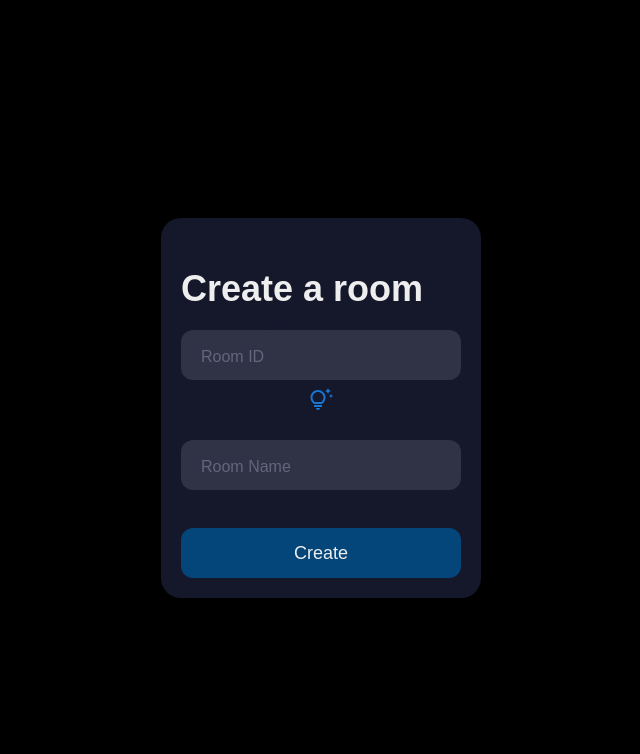
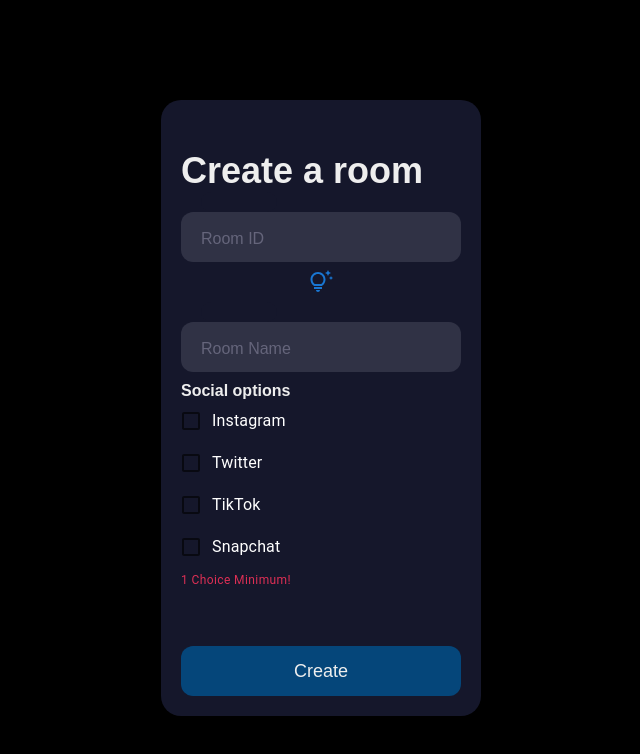
Before and after one commit to HabibiYou/bulletin, a React (Create React App) app: page /create in a window 1280 px wide. Shown: the top 754 px of the page, without its empty margins (319-959 px from the left). Built offline with nearby package versions, Linux system fonts and the light colour scheme; no server answers.

Commit message:
got check boxes and error messages. no function ye

```diff
--- a/src/CreateRoom.js
+++ b/src/CreateRoom.js
@@ -1,6 +1,6 @@
 import { useEffect, useState } from 'react'
 import { useNavigate } from 'react-router-dom'
-import { IconButton  } from '@mui/material';
+import { IconButton, FormControl, FormControlLabel, FormLabel, FormGroup, FormHelperText, Checkbox, Box } from '@mui/material';
 import TipsAndUpdatesOutlinedIcon from '@mui/icons-material/TipsAndUpdatesOutlined';
 
 import './Home.css';
@@ -8,6 +8,19 @@ import './Home.css';
 const CreateRoom = () => {
     const [roomID, setRoomID] = useState("")
     const [newRoomName, setNewRoomName] = useState("")
+
+    //Socials
+    const [socialstate, setSocialState] = useState({
+        instagram: false,
+        twitter: false,
+        tiktok: false,
+        snapchat: false,
+      });
+
+    const [maxSocialsError, setMaxSocialsError] = useState(false)
+    const [minSocialsError, setMinSocialsError] = useState(true)
+
+    const {instagram, twitter, tiktok, snapchat} = socialstate
     const [canCreate, setCanCreate] = useState(false); // is true when valid inputs to create a room
 
     // initally the data will be null bc we haven't reached the server
@@ -16,7 +29,6 @@ const CreateRoom = () => {
     const [placeholderText, setPlaceholderText] = useState("placeholder text notCorrect")
 
     const navigate = useNavigate();
-
 
     //updates data
     const getRoomData = () => {
@@ -41,17 +53,54 @@ const CreateRoom = () => {
     // change colors of roomID as necesarry
     useEffect(() => {
         if (roomID.length < 6 || data[roomID]) {
-            setCanCreate(false)
-            // TODO will need to move these Text functions to a different function to check if valid
             setPlaceholderText("placeholder notCorrect")
         }
         else {
-            console.log(true)
-            setCanCreate(true)
             setPlaceholderText("placeholder correct")
         }
 
     }, [roomID])
+
+    // check all params and make sure it is valid
+    useEffect(() => {
+        if (roomID.length < 6 || data[roomID] || minSocialsError == true || maxSocialsError==true) {
+            setCanCreate(false)
+        }
+        else {
+            setCanCreate(true)
+        }
+
+    }, [roomID, minSocialsError, maxSocialsError])
+
+
+    // check for checkbox validation
+
+    const handleChecked = (event) => {
+        setSocialState({
+          ...socialstate,
+          [event.target.name]: event.target.checked,
+        });
+        console.log(socialstate)
+      };
+
+    useEffect(()=>{
+        const totalChecked = [instagram,twitter,tiktok,snapchat].filter((v) => v ).length
+        if( totalChecked == 0){
+            //Need atleast one
+            setMinSocialsError(true)
+            setMaxSocialsError(false)
+        }
+        else if (totalChecked > 3){
+            setMinSocialsError(false)
+            setMaxSocialsError(true)
+
+        }
+        else{
+            setMinSocialsError(false)
+            setMaxSocialsError(false)
+        }
+    },[socialstate])
+
 
     //Create Room with same params as the JSON
     const createRoom = () => {
@@ -111,10 +160,58 @@ const CreateRoom = () => {
                     <div className="cut"></div>
                     <label htmlFor="roomName" className='placeholder'>Room Name</label>
                 </div>
+
+                <Box sx={{ display: 'flex' }}>
+                    <FormControl component="fieldset" variant="standard">
+                    <div className="subtitle">Social options</div>
+                        <FormGroup>
+                            <FormControlLabel
+                                control={
+                                    <Checkbox name="instagram" checked = {instagram} onChange={handleChecked}/>
+                                }
+                                label="Instagram"
+                                className='form_item_text'
+                            />
+                            <FormControlLabel
+                                control={
+                                    <Checkbox name="twitter"  checked = {twitter}  onChange={handleChecked}/>
+                                }
+                                label="Twitter"
+                                className='form_item_text'
+                            />
+                            <FormControlLabel
+                                control={
+                                    <Checkbox name="tiktok" checked = {tiktok}  onChange={handleChecked}/>
+                                }
+                                label="TikTok"
+                                className='form_item_text'
+                            />
+                            <FormControlLabel
+                                control={
+                                    <Checkbox name="snapchat"  checked = {snapchat}  onChange={handleChecked} />
+                                }
+                                label="Snapchat"
+                                className='form_item_text'
+                            />
+                        </FormGroup>
+                        {minSocialsError &&
+                        <FormHelperText className="form_helper_text_incorrect" >1 Choice Minimum!</FormHelperText>}
+                        {maxSocialsError &&
+                        <FormHelperText className="form_helper_text_incorrect">3 Choice Maximum</FormHelperText>
+                        }
+
+
+
+                    </FormControl>
+
+
+                </Box>
+
+                <br></br>
                 {!canCreate && <button type="text" className="submit" disabled >Create</button>}
                 {canCreate && <button type="text" className="submit" onClick={() => addMyRoom()} >Create</button>}
 
-                <br></br>
+
             </div>
 
         </div>
--- a/src/Home.css
+++ b/src/Home.css
@@ -152,3 +152,18 @@ body {
   color: #eee;
 
 }
+/* Check Boxes  */
+.form_helper_text{
+  color: white !important;
+}
+
+.form_helper_text_incorrect {
+  color: #dc2f55 !important;
+}
+.form_helper_text_correct {
+  display: none I;
+}
+
+.form_item_text{
+  color: white !important;
+}
```
